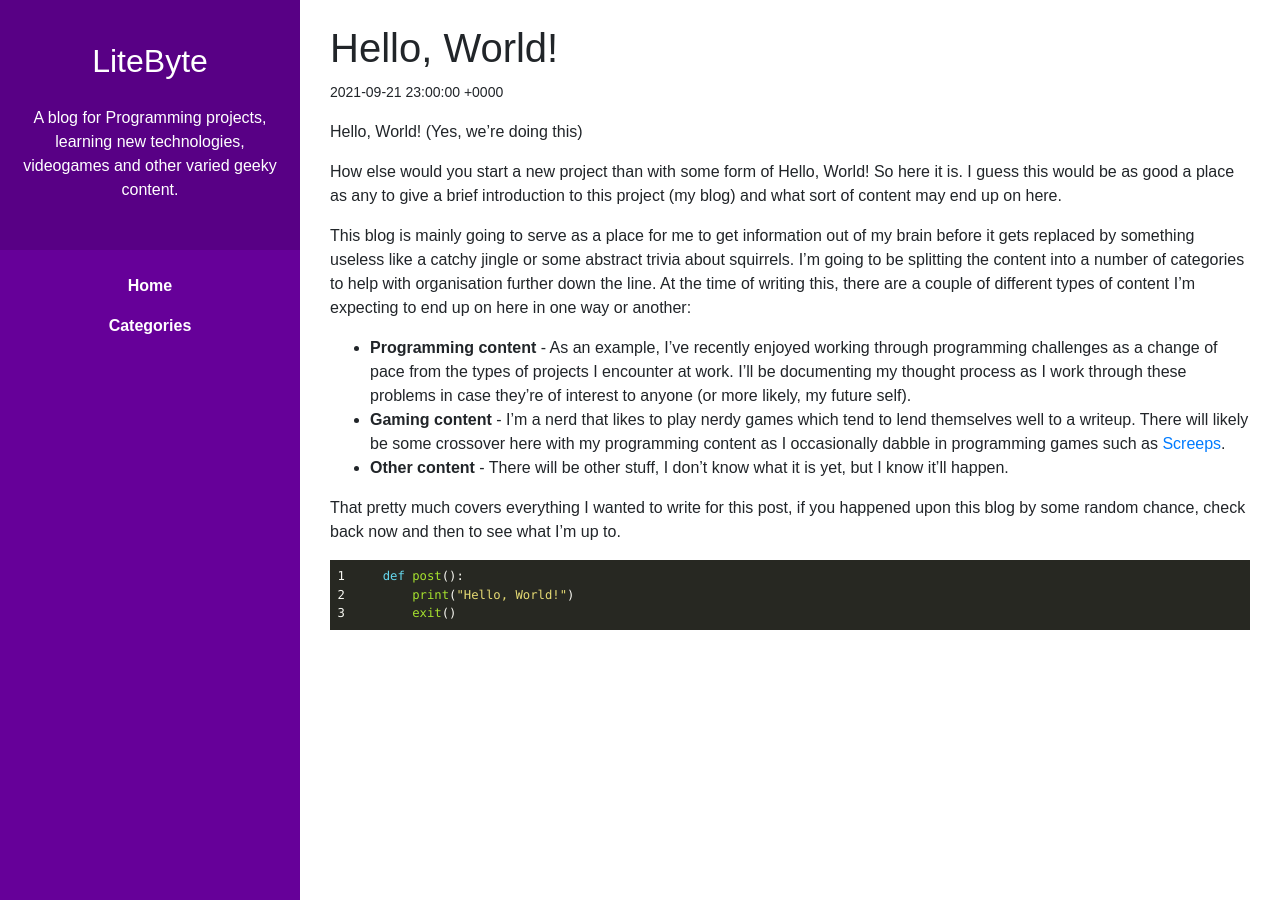
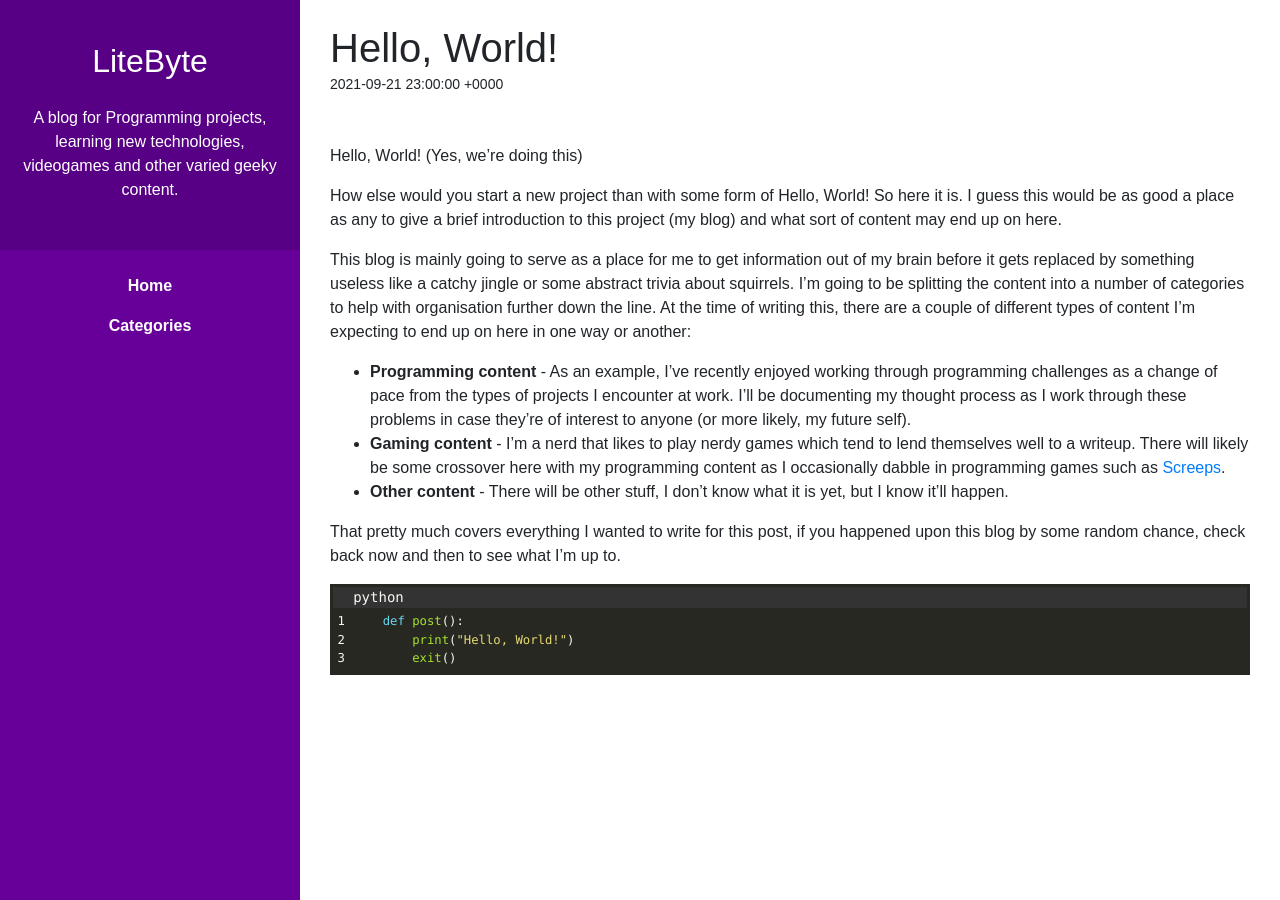
Before and after one commit to tombloor/litebyte-jekyll, a Jekyll site: the page built from _posts/2021-09-26-helloworld.md, in a window 1280 px wide. Built offline with Jekyll 4.4.1, drawn with Linux system fonts in a browser that asks for light colours; nearby versions of some CDN libraries; library files that are not in the unit come from our copies.

Commit message:
simple post layout

```diff
--- a/_layouts/post.html
+++ b/_layouts/post.html
@@ -3,7 +3,9 @@ layout: blog
 ---
 
 <div class='post'>
-    <h1 class='post-title'>{{ page.title }}</h1>
-    <small class='post-date'>{{ page.date }}</small>
+    <div class='post-title'>
+        <h1>{{ page.title }}</h1>
+        <small class='post-date'>{{ page.date|to_utc }}</small>
+    </div>
     <p>{{content}}</p>
 </div>
--- a/_sass/post.scss
+++ b/_sass/post.scss
@@ -1,5 +1,6 @@
 @import "monokai-highlight";
 
+/* Highlighter */
 .highlight pre {
     color: #f8f8f2;
     margin: 0;
@@ -11,7 +12,24 @@
     border-color: #f8f8f2;
 }
 
+figure.highlight > pre > code::before {
+    content: attr(data-lang);
+    display: block;
+    background-color: #333;
+    padding: 0 20px;
+}
+
 /* Post List */
 .post-summary {
     margin: 1rem 0;
 }
+
+/* Post Page */
+.post-title {
+    margin-bottom: 3rem;
+}
+
+.post-title h1 {
+    padding: 0;
+    margin: 0;
+}
```
